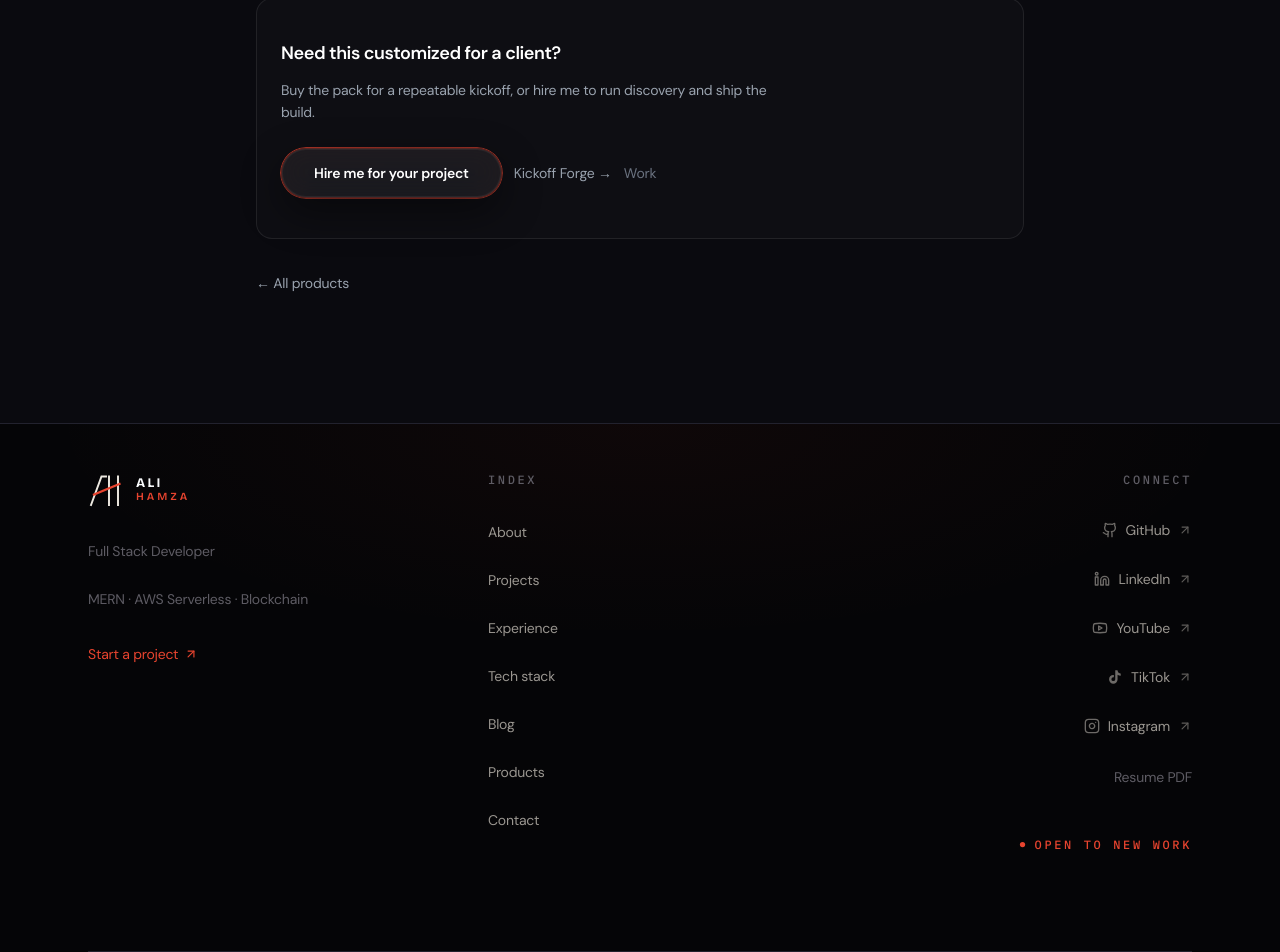
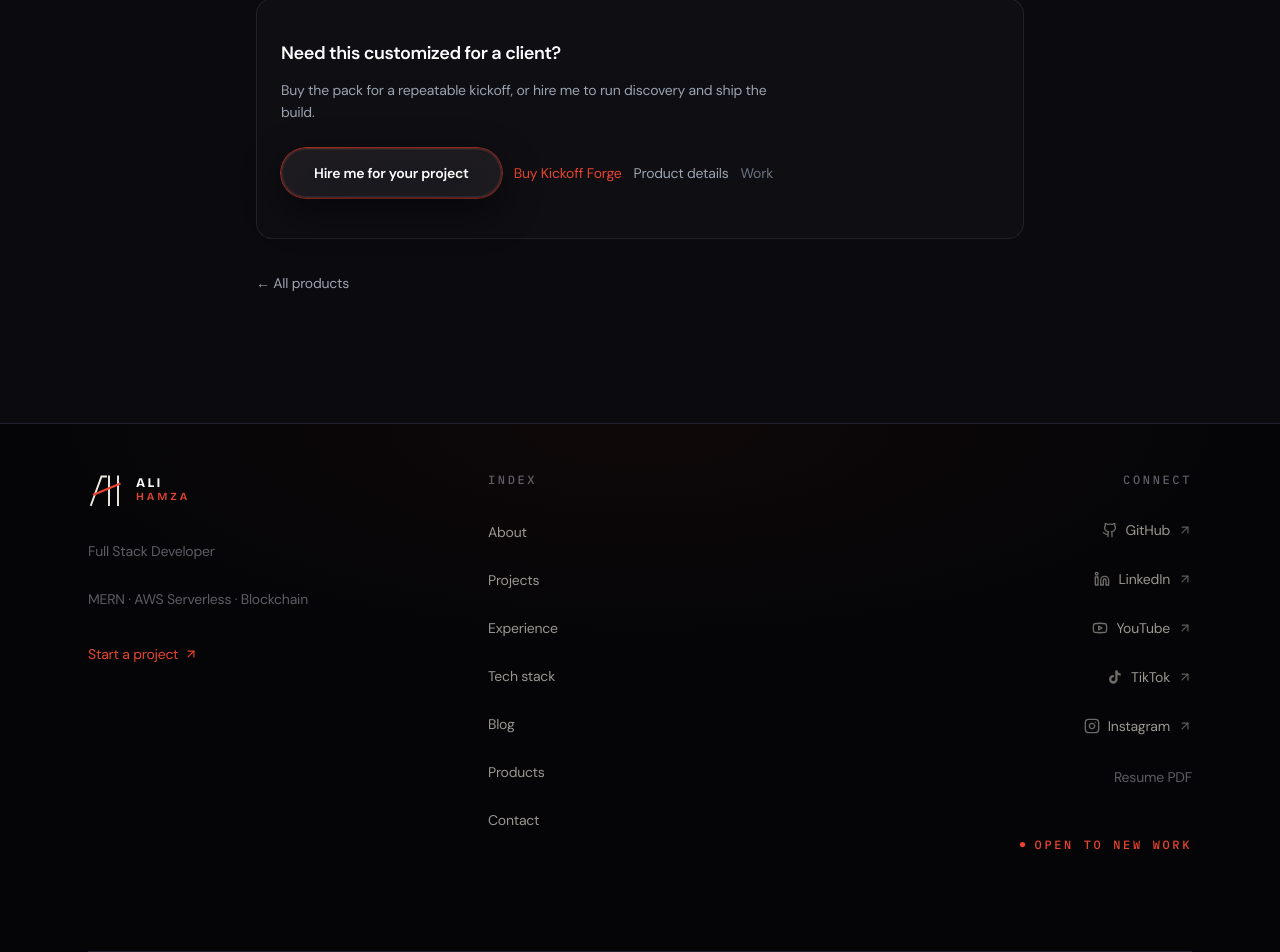
Before and after one commit to alihamzaio/portfolio, a Next.js app: page /products/kickoff-forge in a window 1280 px wide. Shown: the part 1626-2578 px from the top of the page. Built offline with nearby package versions, Linux system fonts and the light colour scheme; no server answers.

Commit message:
Surface Kickoff Forge buy links on homepage and hire CTAs.
Makes the live Gumroad checkout one click from core pages.

```diff
--- a/components/home/hire-cta-block.tsx
+++ b/components/home/hire-cta-block.tsx
@@ -49,11 +49,19 @@ export function HireCtaBlock({
         )}
       >
         <AmberGlassCta href="/contact">Hire me for your project</AmberGlassCta>
+        <a
+          href="https://logicwave7.gumroad.com/l/kickoff-forge"
+          target="_blank"
+          rel="noopener noreferrer"
+          className="inline-flex items-center text-sm text-[var(--accent-primary)] hover:underline underline-offset-4 self-center"
+        >
+          Buy Kickoff Forge
+        </a>
         <Link
           href="/products/kickoff-forge"
           className="inline-flex items-center text-sm text-neutral-400 hover:text-white transition-colors self-center"
         >
-          Kickoff Forge →
+          Product details
         </Link>
         <Link
           href="/projects"
--- a/components/home/home-client-offer.tsx
+++ b/components/home/home-client-offer.tsx
@@ -38,6 +38,13 @@ export function HomeClientOffer() {
           <SmartLink href="/#contact" className="text-[var(--accent-primary)] hover:underline underline-offset-4">
             Send your requirements
           </SmartLink>
+          . Prefer a DIY kickoff pack?{" "}
+          <SmartLink
+            href="/products/kickoff-forge"
+            className="text-[var(--accent-primary)] hover:underline underline-offset-4"
+          >
+            Kickoff Forge ($19)
+          </SmartLink>
           .
         </p>
       </div>
```
